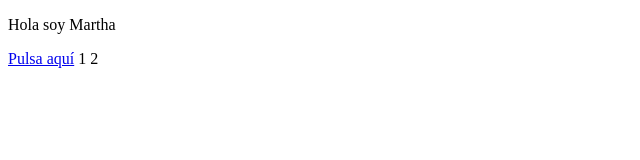
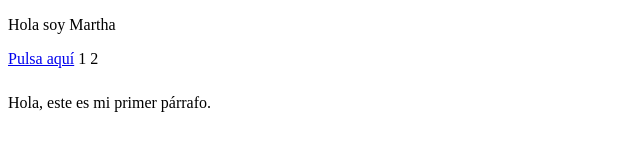
Before and after one commit to MarthaZFQ/Proyecto1, a plain HTML site: page index.html in a window 1280 px wide. Shown: the whole page, without its empty margins (0-640 px from the left). Drawn offline with Linux system fonts and the light colour scheme.

Commit message:
He añadido un párrafo

```diff
--- a/index.html
+++ b/index.html
@@ -16,5 +16,6 @@
 			</tr>
 		</td>
 	</table>
+	<p>Hola, este es mi primer párrafo.</p>
 </body>
 </html>
```
